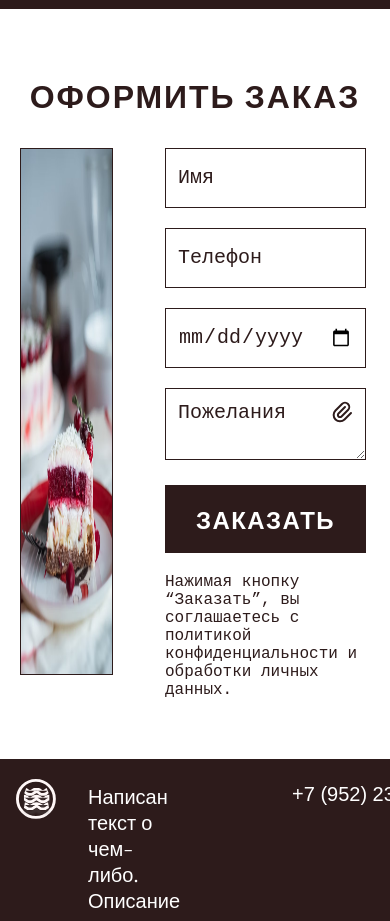
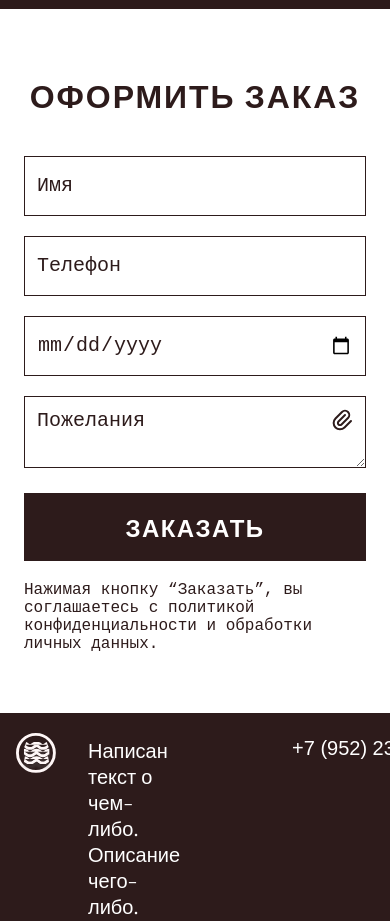
Before and after one commit to DeadDPie/landingGpo, a Next.js app: page / in a window 390 px wide. Shown: the part 6860-7781 px from the top of the page. Built offline with nearby package versions, Linux system fonts and the light colour scheme; a web font is replaced by a local one.

Commit message:
adaptiv fo order form

```diff
--- a/src/components/Order/Cart/Cart.module.css
+++ b/src/components/Order/Cart/Cart.module.css
@@ -81,3 +81,9 @@
     margin-top: 16px;
   }
 }
+
+@media (max-width: 768px) {
+  html[data-theme="B"] .headerImage {
+    display: none;
+  }
+}
--- a/src/components/Order/Order.module.css
+++ b/src/components/Order/Order.module.css
@@ -15,7 +15,7 @@
   gap: 24px;
 }
 
-:global(html[data-theme="B"]) .container {
+html[data-theme="B"] .container {
   grid-template-columns: 1.2fr 0.8fr;
   gap: 32px;
   margin-top: 16px;
@@ -41,3 +41,11 @@
     text-align: center;
   }
 }
+
+@media (max-width: 768px) {
+  html[data-theme="B"] .container {
+    grid-template-columns: 1fr;
+    gap: 0;
+    margin-top: 0;
+  }
+}
```
